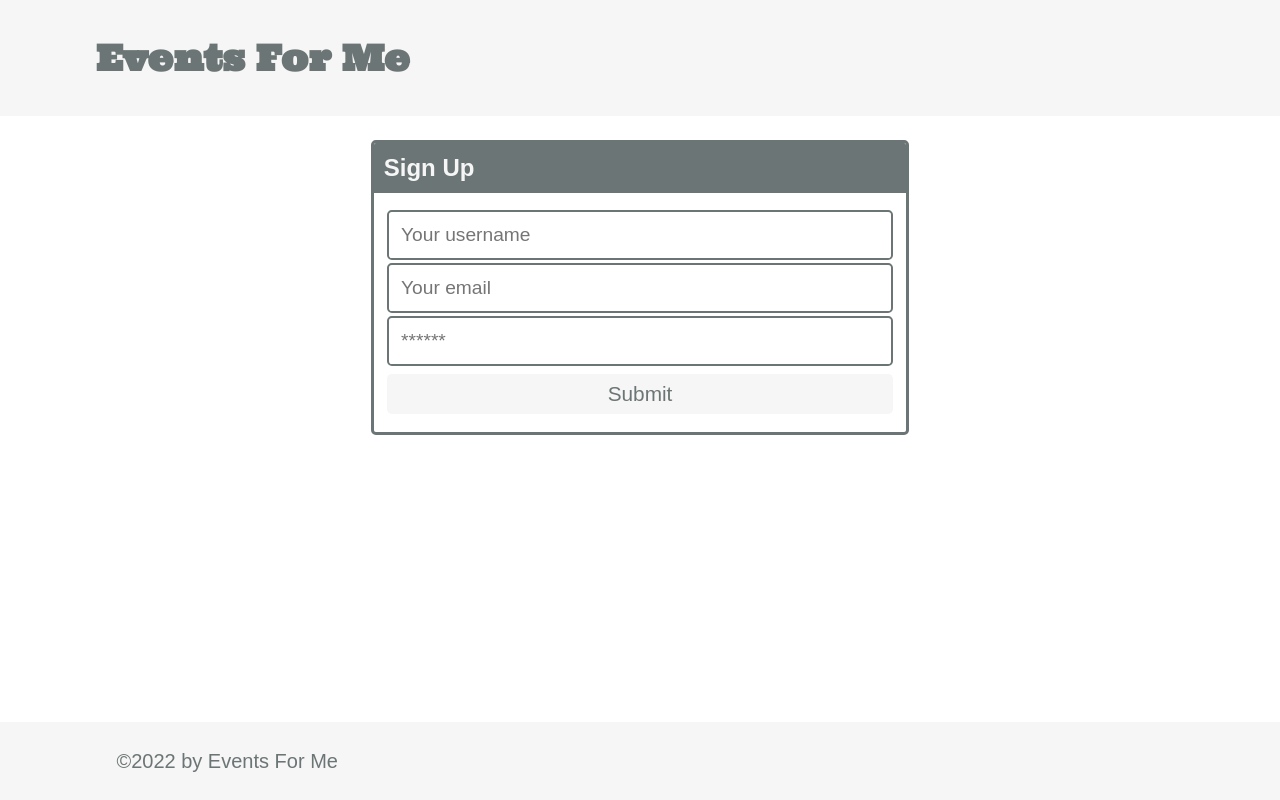
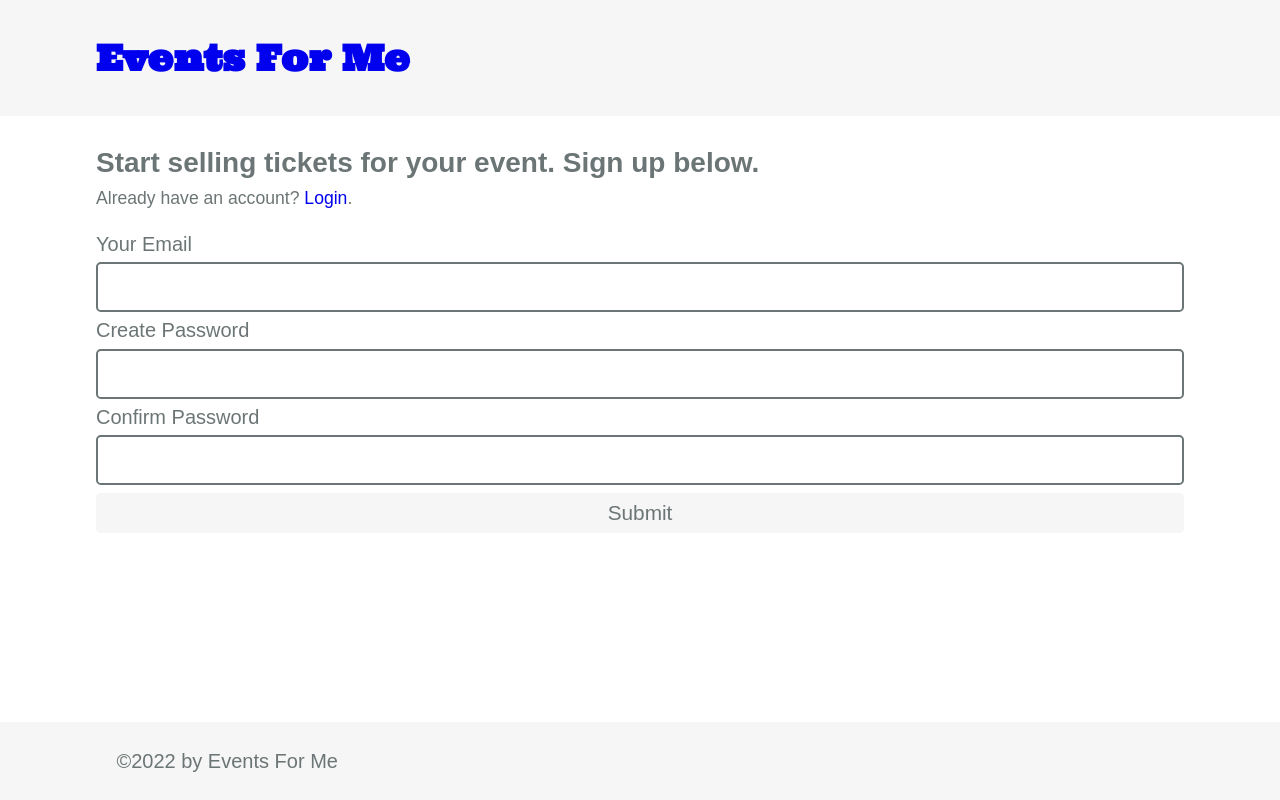
Before and after one commit to sivanagar/eventsForMe, a React (Create React App) app in the folder client/: page /sign-up in a window 1280 px wide. Built offline with nearby package versions, Linux system fonts and the light colour scheme.

Commit message:
add summary to Readme, add NoMatch route, signup link, remove dummy styles login, add input for confirm password, remove dummy styles for signup.

```diff
--- a/client/src/App.js
+++ b/client/src/App.js
@@ -12,6 +12,7 @@ import Footer from "./components/Footer";
 import Home from "./pages/Home/Home";
 import Signup from "./pages/Signup/Signup";
 import Login from "./pages/Login/Login";
+import NoMatch from "./pages/NoMatch";
 
 import { BrowserRouter } from 'react-router-dom'
 import {
@@ -45,6 +46,7 @@ function App() {
         <Route index element={<Home />}></Route>
         <Route path="login" element={<Login />}></Route>
         <Route path="sign-up" element={<Signup />}></Route>
+        <Route path="*" element={<NoMatch />}></Route>
       </Routes>
       </BrowserRouter>
 
--- a/client/src/index.css
+++ b/client/src/index.css
@@ -83,7 +83,7 @@ p {
 }
 
 a {
-  color: var(--dark);
+  /* color: var(--dark); */
   text-decoration: none;
 }
 
--- a/client/src/pages/Home/Home.js
+++ b/client/src/pages/Home/Home.js
@@ -1,12 +1,13 @@
 import React from "react";
-import Button from "@mui/material/Button"
+import Button from "@mui/material/Button";
 
 const Home = () => {
   return (
     <div>
-        <a href="/sign-up">
+        <a href="/sign-up" >
         <Button variant="outlined">SIGN UP</Button>
           </a>
+
     </div>
   );
 };
--- a/client/src/pages/Login/Login.js
+++ b/client/src/pages/Login/Login.js
@@ -25,24 +25,25 @@ const Login = (props) => {
   };
 
   return (
-    <main className='flex-row justify-center mb-4'>
-      <div className='col-12 col-md-6'>
-        <div className='card'>
-          <h4 className='card-header'>Login</h4>
-          <div className='card-body'>
+ <div>
+  <h3>Login</h3>
+  <p>Don't have an account yet? <a href="/sign-up">Sign up.</a></p>
+  <label for="email">Your Email</label>
             <form onSubmit={handleFormSubmit}>
               <input
                 className='form-input'
-                placeholder='Your email'
+                // placeholder='Your email'
                 name='email'
                 type='email'
                 id='email'
                 value={formState.email}
                 onChange={handleChange}
               />
+
+              <label for="password">Your Password</label>
               <input
                 className='form-input'
-                placeholder='******'
+                // placeholder='******'
                 name='password'
                 type='password'
                 id='password'
@@ -53,10 +54,7 @@ const Login = (props) => {
                 Submit
               </button>
             </form>
-          </div>
-        </div>
-      </div>
-    </main>
+            </div>
   );
 };
 
--- a/client/src/pages/Signup/Signup.js
+++ b/client/src/pages/Signup/Signup.js
@@ -19,13 +19,11 @@ const Signup = () => {
   };
 
   return (
-    <main className='flex-row justify-center mb-4'>
-      <div className='col-12 col-md-6'>
-        <div className='card'>
-          <h4 className='card-header'>Sign Up</h4>
-          <div className='card-body'>
+   <div>
+    <h3>Start selling tickets for your event. Sign up below.</h3>
+    <p>Already have an account? <a href="/login">Login</a>.</p>
             <form onSubmit={handleFormSubmit}>
-              <input
+              {/* <input
                 className='form-input'
                 placeholder='Your username'
                 name='username'
@@ -33,21 +31,34 @@ const Signup = () => {
                 id='username'
                 value={formState.username}
                 onChange={handleChange}
-              />
+              /> */}
+              <label>Your Email</label>
               <input
                 className='form-input'
-                placeholder='Your email'
+                // placeholder='Your email'
                 name='email'
                 type='email'
                 id='email'
                 value={formState.email}
                 onChange={handleChange}
               />
+
+              <label>Create Password</label>
               <input
                 className='form-input'
-                placeholder='******'
+                // placeholder='******'
                 name='password'
                 type='password'
+                id='password'
+                value={formState.password}
+                onChange={handleChange}
+              />
+              <label>Confirm Password</label>
+                            <input
+                className='form-input'
+                // placeholder='******'
+                name='confirmPassword'
+                type='confirmPassword'
                 id='password'
                 value={formState.password}
                 onChange={handleChange}
@@ -56,10 +67,7 @@ const Signup = () => {
                 Submit
               </button>
             </form>
-          </div>
-        </div>
-      </div>
-    </main>
+            </div>
   );
 };
 
```
Also changed, not shown: 1 other file (tests, documents, lock files or other folders).
